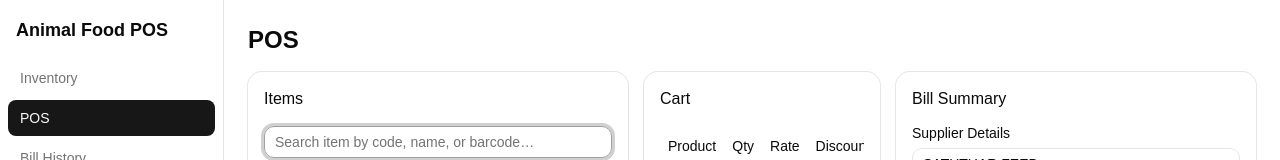
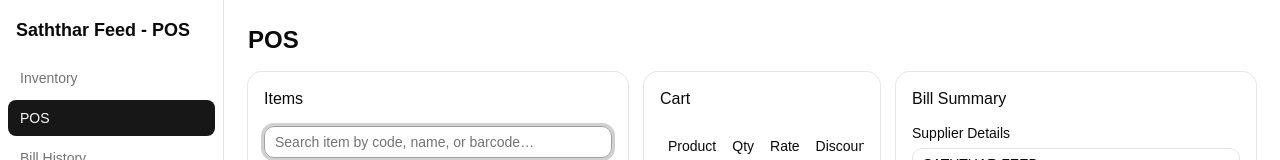
Before and after one commit to SachinduDilshan/AnimalFoodPos, a React (Vite) app in the folder frontend/: page /#/pos in a window 1280 px wide. Shown: the top 160 px of the page. Built offline with nearby package versions, Linux system fonts and the light colour scheme; no server answers.

Commit message:
fix(title): update application title to 'Saththar Feed - POS'

```diff
--- a/frontend/index.html
+++ b/frontend/index.html
@@ -4,7 +4,7 @@
     <meta charset="UTF-8" />
     <link rel="icon" type="image/svg+xml" href="/favicon.svg" />
     <meta name="viewport" content="width=device-width, initial-scale=1.0" />
-    <title>Animal Food POS</title>
+    <title>Saththar Feed - POS</title>
   </head>
   <body>
     <div id="root"></div>
--- a/frontend/src/components/Layout.jsx
+++ b/frontend/src/components/Layout.jsx
@@ -13,7 +13,7 @@ export default function Layout() {
   return (
     <div className="flex h-screen w-screen overflow-hidden bg-background text-foreground">
       <aside className="flex w-56 shrink-0 flex-col border-r border-border bg-card">
-        <div className="px-4 py-4 text-lg font-semibold">Animal Food POS</div>
+        <div className="px-4 py-4 text-lg font-semibold">Saththar Feed - POS</div>
         <nav className="flex flex-col gap-1 px-2">
           {NAV_ITEMS.map((item) => (
             <NavLink
```
